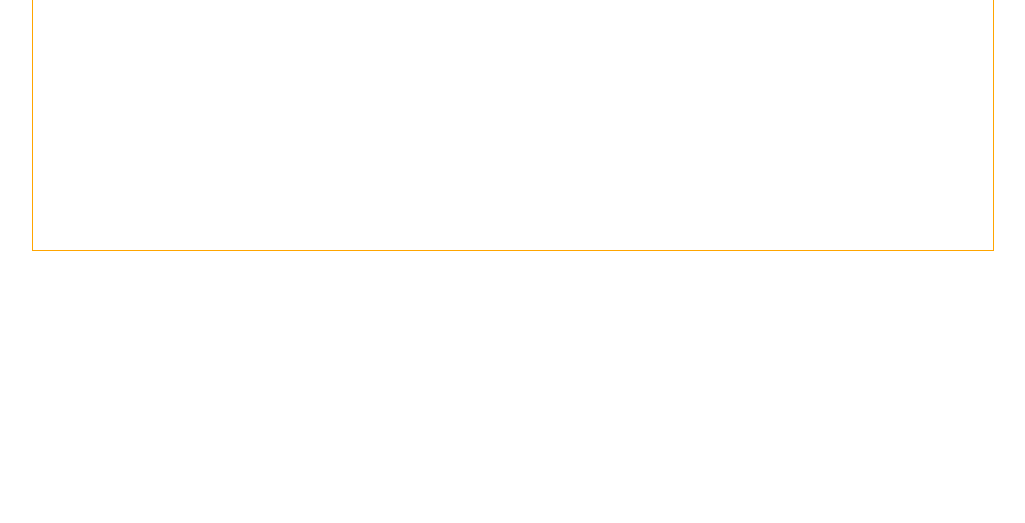
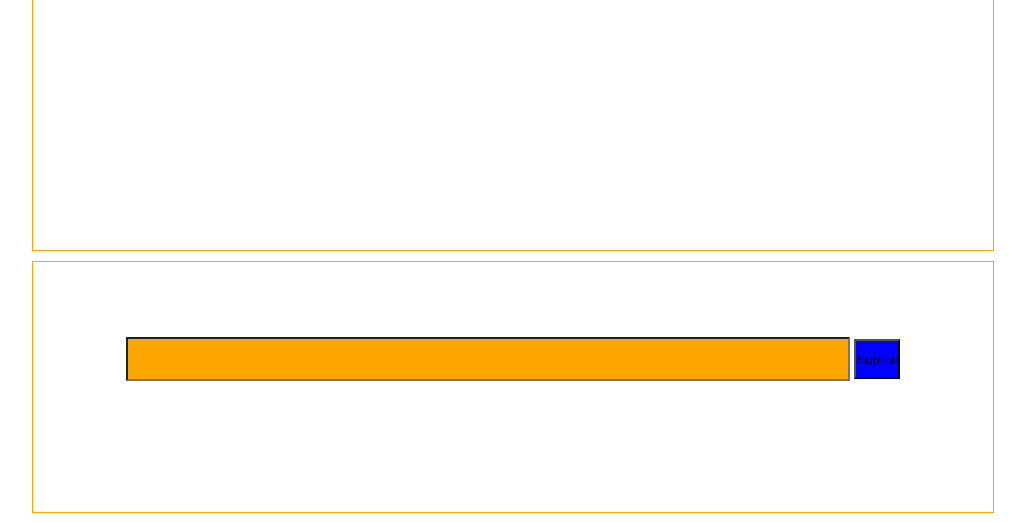
Before and after one commit to bchen528/CherubFish, a Python web app: template templates/index.html in a window 1280 px wide. Shown: the part 523-1046 px from the top of the page, without its empty margins (128-1153 px from the left). Before the commit the page ends 774 px from the top, so only its background shows below. Run offline with Jinja, Linux system fonts and the light colour scheme; the template is opened without the code that fills it: most values are stand-ins (such as "Sample title", 1, 10 or a date in 2020).

Commit message:
updated for response4

```diff
--- a/templates/index.html
+++ b/templates/index.html
@@ -15,15 +15,24 @@
             <div class="Content">
                 <form method="POST" class="URL_bar">
                     <input type="text" name="URL" class="search_bar">
-                    <input type="submit" class="search_button" onclick="myFunction()">
+                    <input type="submit" class="search_button" onclick="dropDownfunc();return false">
                 </form>
-                <div class="Url_response">
+                <div id="Url_response">
                     {{ response }}
                 </div>
             </div>
             <div class="Content">
                 This is the content
             </div>
+            <div class="Content">
+                    <form method="POST" class="URL_bar">
+                        <input type="text" name="URL" class="search_bar">
+                        <input type="submit" class="search_button" onclick="dropDownfunc2();return false">
+                    </form>
+                    <div id="Url_response2">
+                        {{ response }}
+                    </div>
+                </div>
         </section>
     </body>
 </html>
```
